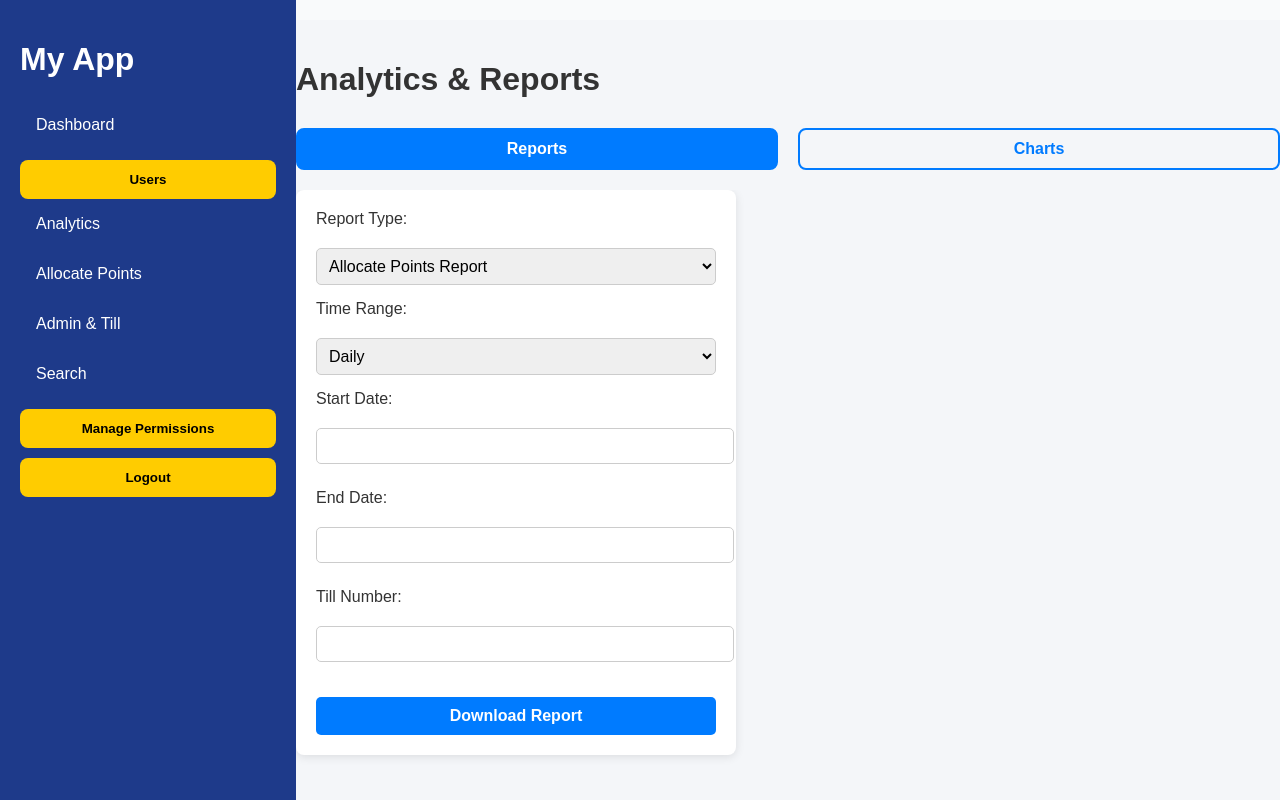
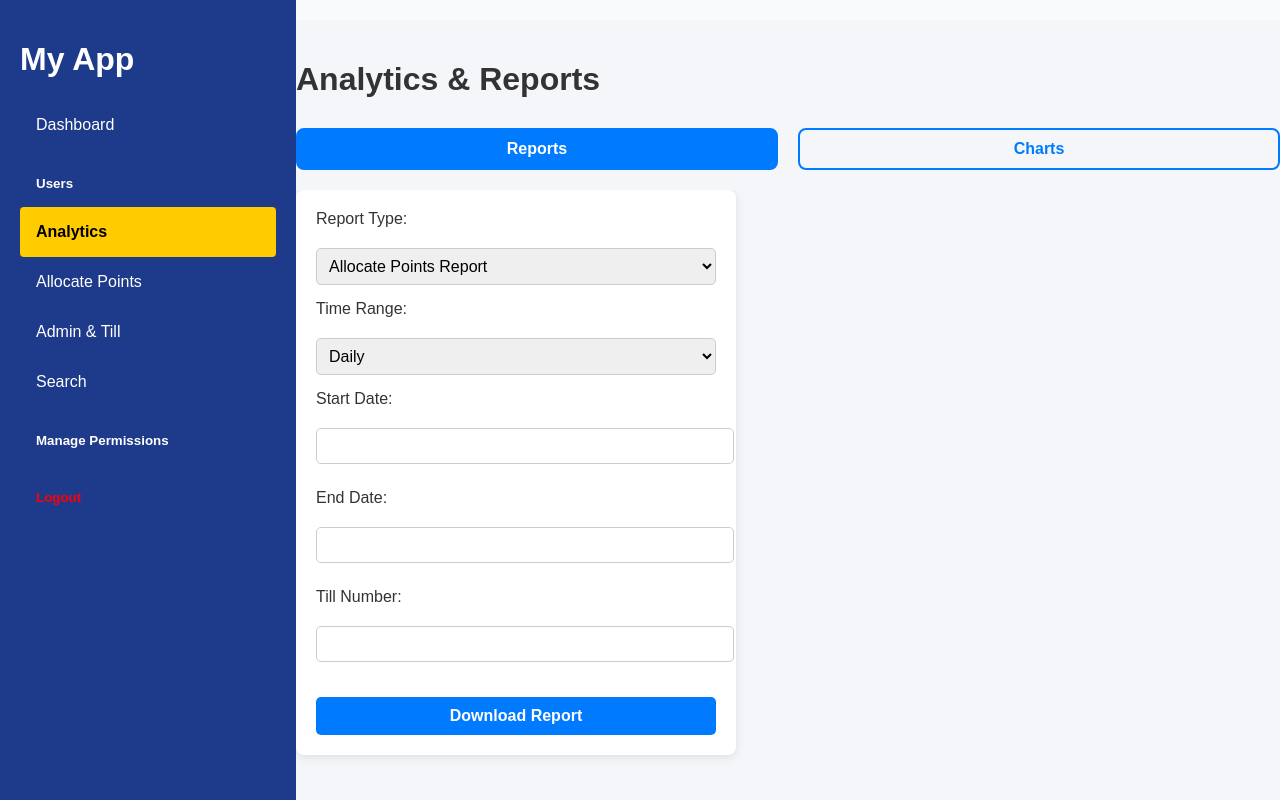
Before and after one commit to Mudinyika/rewards_app, a React (Create React App) app in the folder my-react-app/: page /admin/analytics in a window 1280 px wide. Built offline with nearby package versions, Linux system fonts and the light colour scheme; no server answers; sample sign-in values are in the browser's storage.

Commit message:
Improved submenu UX: Reserved space to prevent cursor jump

```diff
--- a/my-react-app/src/Sidebar.css
+++ /dev/null
@@ -1,75 +0,0 @@
-/* Sidebar styling */
-.sidebar {
-  width: 16rem; /* Sidebar width */
-  background-color: var(--color-dark-blue);
-  color: var(--color-white);
-  height: 100vh;
-  padding-top: 20px;
-  display: flex;
-  flex-direction: column; /* Stack items vertically */
-  padding-left: 20px;
-  justify-content: flex-start; /* Align items to the top */
-  gap: 1rem; /* Space between items */
-  padding-right: 20px; /* Prevent content from sticking to the sidebar's right edge */
-}
-
-/* Link and non-link items in the sidebar */
-.nav-item {
-  padding: 1rem;
-  color: var(--color-white);
-  text-decoration: none;
-  font-size: 1rem;
-  transition: background-color 0.3s;
-  border-radius: 4px; /* Rounded corners for hover effect */
-  display: block; /* Ensure it's a block element */
-}
-
-/* Hover effect */
-.nav-item:hover {
-  background-color: #1d4ed8; /* Darker shade for hover */
-}
-
-/* Users Link and Submenu */
-.nav-item-users {
-  padding-left: 1rem;
-  padding-right: 1rem;
-  padding-top: 0.5rem;
-  padding-bottom: 0.5rem;
-  color: #d1d5db; /* Corrected color to apply the text color without semicolon */
-  border-radius: 0.375rem;
-  transition: background-color 0.2s ease;
-}
-
-.nav-item-users:hover {
-  background-color: #374151; /* Gray 700 */
-}
-
-/* Submenu styling (if needed) */
-.submenu {
-  padding-left: 1rem;
-  margin-top: 0.5rem; /* Add a little margin to separate submenu items from main items */
-}
-
-/* Submenu items */
-.submenu .nav-item {
-  padding-left: 1.5rem; /* Indent submenu items */
-}
-
-/* Logout Button Specific Styling */
-button {
-  background: none;
-  border: none;
-  cursor: pointer;
-  padding: 1rem;
-  color: #f87171; /* Red color for logout */
-  font-size: 1rem;
-  transition: color 0.3s, background-color 0.3s;
-  display: block;
-  width: 100%;
-  border-radius: 4px; /* Rounded corners */
-}
-
-button:hover {
-  background-color: #374151; /* Dark gray for hover */
-  color: #f87171; /* Maintain red color on hover */
-}
--- /dev/null
+++ b/my-react-app/src/components/Sidebar.css
@@ -0,0 +1,75 @@
+/* Sidebar styling */
+.sidebar {
+  width: 16rem; /* Sidebar width */
+  background-color: var(--color-dark-blue);
+  color: var(--color-white);
+  height: 100vh;
+  padding-top: 20px;
+  display: flex;
+  flex-direction: column; /* Stack items vertically */
+  padding-left: 20px;
+  justify-content: flex-start; /* Align items to the top */
+  gap: 1rem; /* Space between items */
+  padding-right: 20px; /* Prevent content from sticking to the sidebar's right edge */
+}
+
+/* Link and non-link items in the sidebar */
+.nav-item {
+  padding: 1rem;
+  color: var(--color-white);
+  text-decoration: none;
+  font-size: 1rem;
+  transition: background-color 0.3s;
+  border-radius: 4px; /* Rounded corners for hover effect */
+  display: block; /* Ensure it's a block element */
+}
+
+/* Hover effect */
+.nav-item:hover {
+  background-color: #1d4ed8; /* Darker shade for hover */
+}
+
+/* Users Link and Submenu */
+.nav-item-users {
+  padding-left: 1rem;
+  padding-right: 1rem;
+  padding-top: 0.5rem;
+  padding-bottom: 0.5rem;
+  color: #d1d5db; /* Corrected color to apply the text color without semicolon */
+  border-radius: 0.375rem;
+  transition: background-color 0.2s ease;
+}
+
+.nav-item-users:hover {
+  background-color: #374151; /* Gray 700 */
+}
+
+/* Submenu styling (if needed) */
+.submenu {
+  padding-left: 1rem;
+  margin-top: 0.5rem; /* Add a little margin to separate submenu items from main items */
+}
+
+/* Submenu items */
+.submenu .nav-item {
+  padding-left: 1.5rem; /* Indent submenu items */
+}
+
+/* Logout Button Specific Styling */
+button {
+  background: none;
+  border: none;
+  cursor: pointer;
+  padding: 1rem;
+  color: #f87171; /* Red color for logout */
+  font-size: 1rem;
+  transition: color 0.3s, background-color 0.3s;
+  display: block;
+  width: 100%;
+  border-radius: 4px; /* Rounded corners */
+}
+
+button:hover {
+  background-color: #374151; /* Dark gray for hover */
+  color: #f87171; /* Maintain red color on hover */
+}
--- a/my-react-app/src/components/Sidebar.js
+++ b/my-react-app/src/components/Sidebar.js
@@ -28,7 +28,11 @@ const Sidebar = ({ setLoggedIn }) => {
   }, []);
 
   const toggleUsers = () => {
-    setIsUsersOpen(!isUsersOpen);
+    if (isUsersOpen) {
+      setTimeout(() => setIsUsersOpen(false), 100); // ⏳ Short delay
+    } else {
+      setIsUsersOpen(true);
+    }
   };
 
   const closeUsersMenu = () => {
--- a/my-react-app/src/index.css
+++ b/my-react-app/src/index.css
@@ -50,29 +50,86 @@ body {
 
 
 /* Sidebar item styles */
+/* ✅ Sidebar Nav Item (For Links Only) */
 .nav-item {
+  display: block;
   padding: 1rem;
+  text-decoration: none;
   color: var(--color-white);
-  text-decoration: none;
-  font-size: 1rem;
-  transition: background-color 0.3s;
+  background-color: transparent;
+  transition: background 0.3s ease;
   border-radius: 4px;
-  display: block;
 }
 
-/* Sidebar item hover effect */
-.nav-item:hover {
-  background-color: #1d4ed8;
+/* ✅ Highlight active page */
+.nav-item.active  {
+  background-color: #ffcc00; /* ✅ Yellow highlight for active link */
+  color: black;
+  font-weight: bold;
 }
 
-/* Submenu for Users (hidden by default, visible on click) */
-.submenu {
-  padding-left: 1rem; /* Indent submenu items */
+/* ✅ Sidebar Buttons (Users, Manage Permissions, Logout) */
+.nav-button {
+  display: block;
+  padding: 1rem;
+  width: 100%;
+  text-align: left;
+  background-color: transparent;
+  border: none;
+  color: white;
+  cursor: pointer;
+  transition: background 0.3s ease;
 }
 
-.submenu .nav-item {
-  padding-left: 1.5rem; /* Indent submenu items further */
+.nav-button.active {
+  background-color: #ffcc00; /* ✅ Yellow highlight for active link */
+  color: black;
+  font-weight: bold;
 }
+
+
+/* ✅ Button hover effect */
+.nav-button:hover {
+  background-color: rgba(255, 255, 255, 0.2);
+}
+
+/* ✅ Logout button red */
+.logout-button {
+  color: red;
+  font-weight: bold;
+}
+
+/* ✅ Logout button hover */
+.logout-button:hover {
+  background-color: rgba(255, 0, 0, 0.2);
+}
+
+/* 🔹 Submenu Items - Ensure Visibility */
+.submenu a {
+  color: white; /* ✅ Ensures submenu items are clearly visible */
+  display: block;
+  padding: 10px;
+  text-decoration: none;
+  border-radius: 4px;
+}
+
+/* 🔹 Submenu Hover Effect */
+.submenu a:hover {
+  background-color: rgba(255, 255, 255, 0.2); /* ✅ Light background on hover */
+}
+
+/* 🔥 Active Submenu Item - Keep it Highlighted */
+.submenu a.active {
+  background-color: #ffcc00; /* ✅ Matches main active highlight */
+  color: black;
+  font-weight: bold;
+}
+
+.submenu {
+  min-height: 120px; /* ✅ Ensures submenu space stays reserved */
+  transition: min-height 0.2s ease-in-out; /* ✅ Smooth transition */
+}
+
 
 /* Utility classes */
 .text-white {
```
